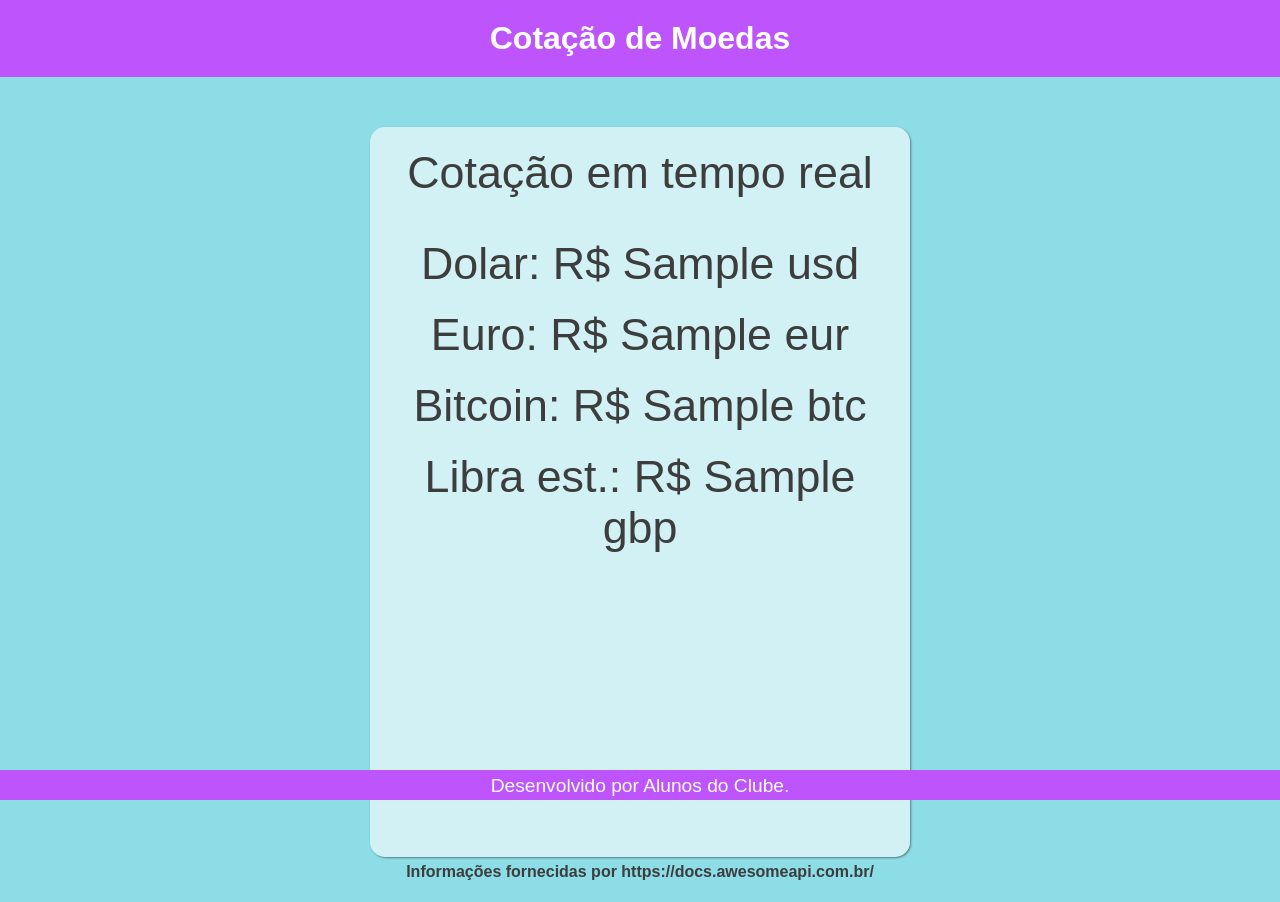
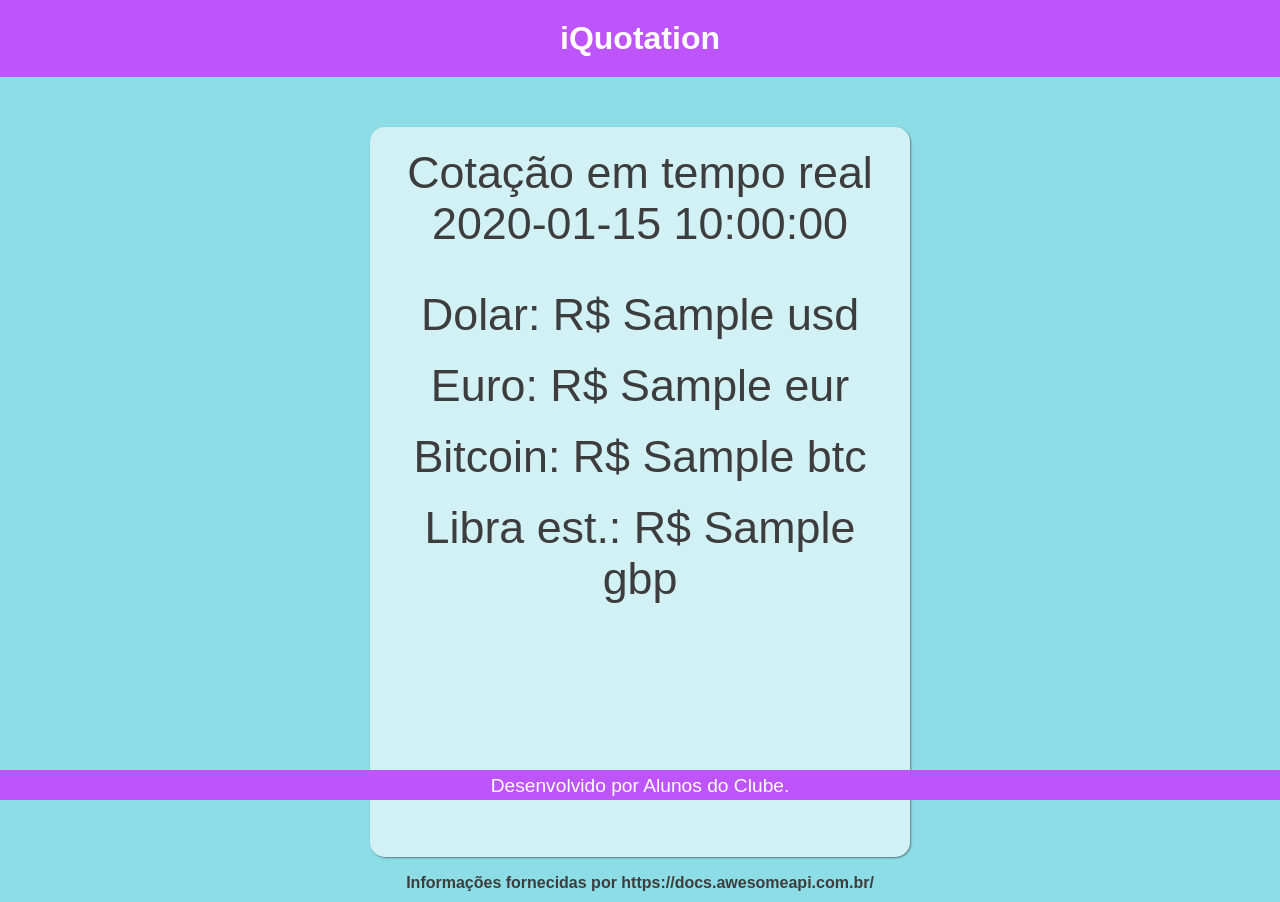
Before and after one commit to hitalloazevedo/Clube, a Flask app: template cotacao/templates/index.html in a window 1280 px wide. Before the commit the page ends 880 px from the top, so only its background shows below. Run offline with Flask 2, Linux system fonts and the light colour scheme; the template is opened without the code that fills it: most values are stand-ins (such as "Sample title", 1, 10 or a date in 2020).

Commit message:
update files

```diff
--- a/cotacao/app.py
+++ b/cotacao/app.py
@@ -13,7 +13,6 @@ def pegar_cotacao(moeda:str):
     preco = str(response_json[f'{moeda}BRL']['bid'])
     preco = f'{preco:.4}'.replace('.', ',')
 
-
     return preco
 
 
@@ -21,23 +20,33 @@ def pegar_cotacao_btc():
     response = requests.get(url.format('btc'))
     response_json = response.json()
     preco = str(response_json[f'BTCBRL']['bid'])
+    preco = float(preco)
+    preco = f'{preco:.3f}'
     preco = preco.replace('.', ',')
 
     return preco
 
+
+def date():
+    req = requests.get('https://economia.awesomeapi.com.br/last/usd')
+
+    date = req.json()['USDBRL']['create_date']
+
+    return date
 
 app = Flask(__name__)
 
 
 @app.route("/")
 def index():
-
     usd = pegar_cotacao('usd')
     eur = pegar_cotacao('eur')
     gbp = pegar_cotacao('gbp')
     btc = pegar_cotacao_btc()
 
-    return render_template('index.html', usd=usd, eur=eur, gbp=gbp, btc=btc)
+    data = date()
+
+    return render_template('index.html', usd=usd, eur=eur, gbp=gbp, btc=btc, date=data)
 
 
 if __name__ == '__main__':
--- a/cotacao/templates/index.html
+++ b/cotacao/templates/index.html
@@ -53,7 +53,7 @@
 
         #info {
             font-size: 1em;
-            margin-top: 290px;
+            margin-top: 250px;
             text-align: center;
             font-weight: bold;
         }
@@ -88,13 +88,13 @@
 
     <header>
 
-        <h1>Cotação de Moedas</h1>
+        <h1>iQuotation</h1>
 
     </header>
 
 
     <main>
-        <p class="title">Cotação em tempo real</p>
+        <p class="title">Cotação em tempo real {{ date }}</p>
         <p class="moeda">Dolar: R$ {{ usd }}</p>
         <p class="moeda">Euro: R$ {{ eur }}</p>
         <p class="moeda">Bitcoin: R$ {{ btc }}</p>
```
